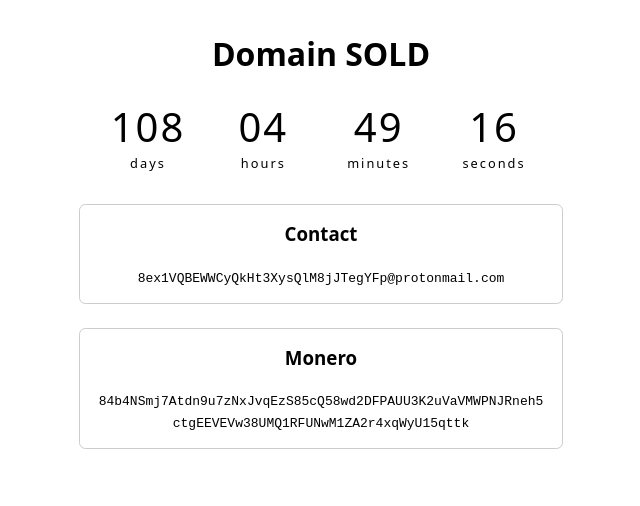
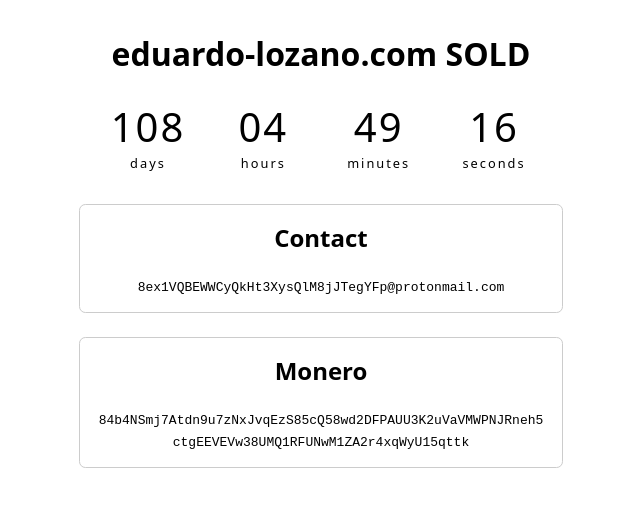
Before and after one commit to qGmNBHEZPcrx8F9ujNa9ssH6JJuAev5g/temp-project, a plain HTML site: page index.html in a window 1280 px wide. Shown: the whole page, without its empty margins (319-959 px from the left). Drawn offline with Linux system fonts and the light colour scheme.

Commit message:
Update index.html

```diff
--- a/index.html
+++ b/index.html
@@ -1,11 +1,11 @@
 <!DOCTYPE html>
 <html lang="en">
 <head>
-  <meta charset="UTF-8" />
+  <meta charset="UTF-8"/>
   <title>Eduardo Lozano</title>
   <style>
     body        { font-family: system-ui, sans-serif; margin: 0; padding: 2rem; text-align: center; }
-    h1, h3  { margin-top: 0; }
+    h1, h2      { margin-top: 0; }
     #countdown  { font-size: 2.5rem; letter-spacing: 0.05em; margin: 1.5rem 0; }
     .segment    { display: inline-block; min-width: 4.5ch; }
     .label      { font-size: 0.8rem; display: block; }
@@ -15,7 +15,7 @@
 </head>
 <body>
 
-  <h1>Domain SOLD</h1>
+  <h1>eduardo-lozano.com SOLD</h1>
 
   <div id="countdown">
     <span class="segment" id="days">00<br><span class="label">days</span></span>
@@ -25,18 +25,18 @@
   </div>
 
   <div class="card">
-    <h3>Contact</h3>
+    <h2>Contact</h2>
     <code>8ex1VQBEWWCyQkHt3XysQlM8jJTegYFp@protonmail.com</code>
   </div>
 
   <div class="card">
-    <h3>Monero</h3>
+    <h2>Monero</h2>
     <code>84b4NSmj7Atdn9u7zNxJvqEzS85cQ58wd2DFPAUU3K2uVaVMWPNJRneh5ctgEEVEVw38UMQ1RFUNwM1ZA2r4xqWyU15qttk</code>
   </div>
 
   <script>
     function getTargetDate() {
-      const now  = new Date();
+      const now = new Date();
       const year = (now.getMonth() > 8 || (now.getMonth() === 8 && now.getDate() >= 5)) ? now.getFullYear() + 1 : now.getFullYear();
       return new Date(year, 9, 16, 0, 0, 0, 0);
     }
```
